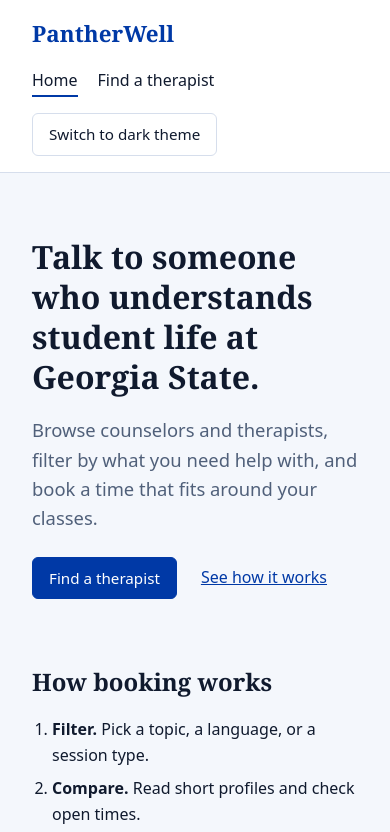
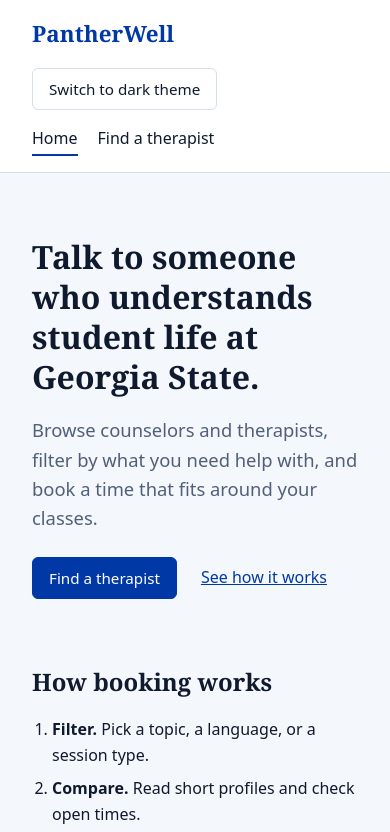
Before and after one commit to mustafadev123/Assignment_dark_mode_mustafa, a website: page public/index.html in a window 390 px wide. Shown: the top 832 px of the page. Drawn offline with Linux system fonts and the light colour scheme; no server answers.

Commit message:
align account navigation to the right

```diff
--- a/public/styles.css
+++ b/public/styles.css
@@ -81,8 +81,9 @@
 
 .nav {
   display: flex;
+  flex: 1;
+  align-items: center;
   gap: 1.25rem;
-  margin-right: auto; /* pushes the theme button to the far right */
 }
 
 .nav a {
@@ -538,5 +539,19 @@
 
 /* the "Hi, name" text in the nav once someone logs in */
 .nav .greeting {
+  margin-left: auto; /* separates account controls from the main page links */
   color: var(--muted-text);
 }
+
+/* on narrow screens the nav gets its own row and the account links stay readable */
+@media (max-width: 700px) {
+  .nav {
+    order: 3;
+    flex-basis: 100%;
+    flex-wrap: wrap;
+  }
+
+  .nav .greeting {
+    margin-left: 0;
+  }
+}
```
